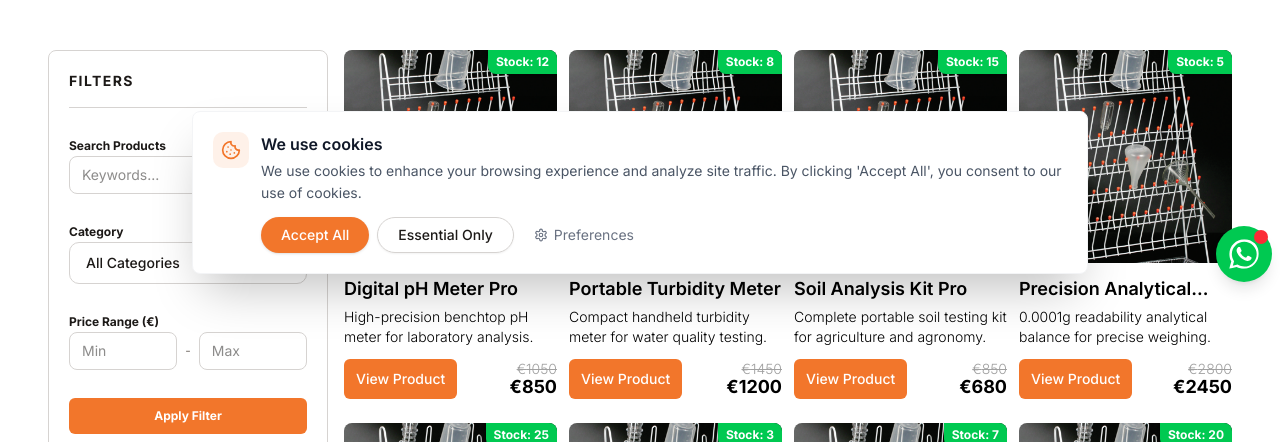
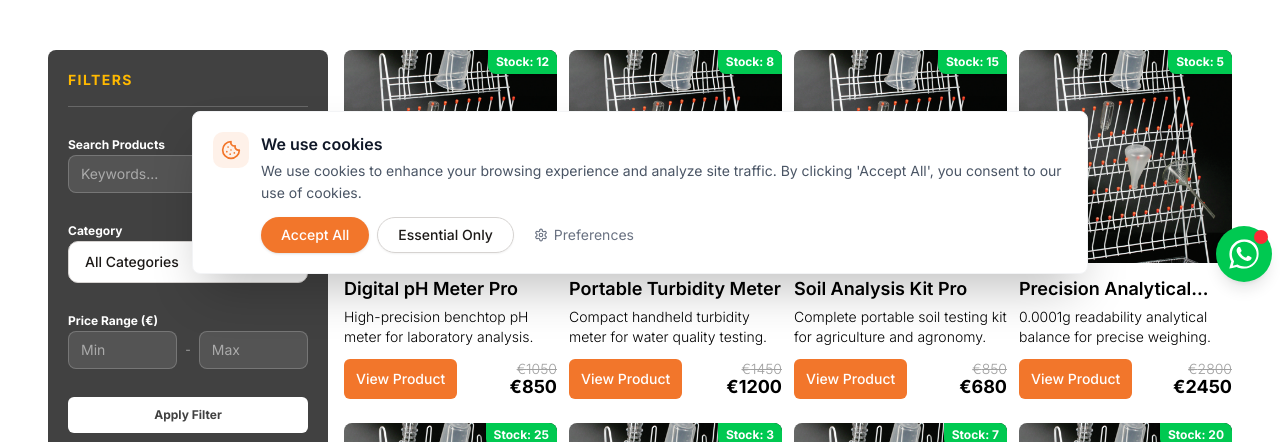
Before and after one commit to nouredotma/Univers-instrument, a Next.js app: page /products in a window 1280 px wide. Shown: the part 510-952 px from the top of the page. Built offline with nearby package versions, Linux system fonts and the light colour scheme.

Commit message:
first commit

```diff
--- a/components/search-filter.tsx
+++ b/components/search-filter.tsx
@@ -156,13 +156,13 @@ export default function SearchFilter({ onChange, initial }: Props) {
 
   return (
     <div className="w-full">
-      <div className="bg-white border border-border rounded-md px-3 py-4 lg:p-5 h-fit">
-        <h3 className="text-sm font-bold uppercase tracking-widest mb-4 lg:mb-6 border-b pb-3 lg:pb-4">Filters</h3>
+      <div className="bg-[#414141] rounded-md px-3 py-4 lg:p-5 h-fit">
+        <h3 className="text-sm font-bold uppercase tracking-widest mb-4 lg:mb-6 border-b border-white/20 pb-3 lg:pb-4 text-amber-400">Filters</h3>
 
         <div className="flex flex-col gap-4 lg:gap-6">
           {/* Search Bar */}
           <div className="space-y-2">
-            <label className="text-xs font-bold text-foreground">
+            <label className="text-xs font-bold text-white">
               Search Products
             </label>
             <input
@@ -170,7 +170,7 @@ export default function SearchFilter({ onChange, initial }: Props) {
               value={search}
               onChange={(e) => setSearch(e.target.value)}
               onKeyDown={(e) => e.key === 'Enter' && emit()}
-              className="w-full px-3 py-2 bg-background border border-border rounded-md text-xs md:text-sm focus:outline-none focus:ring-1 focus:ring-primary focus:border-primary transition-all"
+              className="w-full px-3 py-2 bg-white/10 border border-white/20 rounded-md text-xs md:text-sm text-white placeholder:text-white/50 focus:outline-none focus:ring-1 focus:ring-white/40 focus:border-white/40 transition-all"
               placeholder="Keywords..."
             />
           </div>
@@ -178,7 +178,7 @@ export default function SearchFilter({ onChange, initial }: Props) {
           <div className="grid grid-cols-2 lg:grid-cols-1 gap-3 lg:gap-6">
             {/* Condition / Category */}
             <div className="space-y-2">
-              <label className="text-xs font-bold text-foreground">
+              <label className="text-xs font-bold text-white">
                 Category
               </label>
               <FilterDropdown
@@ -191,7 +191,7 @@ export default function SearchFilter({ onChange, initial }: Props) {
 
             {/* Price Range */}
             <div className="space-y-2">
-              <label className="text-xs font-bold text-foreground">
+              <label className="text-xs font-bold text-white">
                 Price Range (€)
               </label>
               <div className="flex items-center gap-1.5 sm:gap-2">
@@ -199,15 +199,15 @@ export default function SearchFilter({ onChange, initial }: Props) {
                   type="number"
                   value={minPrice as any}
                   onChange={(e) => setMinPrice(e.target.value === "" ? "" : Number(e.target.value))}
-                  className="w-full px-2 sm:px-3 py-2 bg-background border border-border rounded-md text-xs md:text-sm focus:outline-none focus:ring-1 focus:ring-primary focus:border-primary transition-all min-w-0"
+                  className="w-full px-2 sm:px-3 py-2 bg-white/10 border border-white/20 rounded-md text-xs md:text-sm text-white placeholder:text-white/50 focus:outline-none focus:ring-1 focus:ring-white/40 focus:border-white/40 transition-all min-w-0"
                   placeholder="Min"
                 />
-                <span className="text-muted-foreground text-xs shrink-0">-</span>
+                <span className="text-white/50 text-xs shrink-0">-</span>
                 <input
                   type="number"
                   value={maxPrice as any}
                   onChange={(e) => setMaxPrice(e.target.value === "" ? "" : Number(e.target.value))}
-                  className="w-full px-2 sm:px-3 py-2 bg-background border border-border rounded-md text-xs md:text-sm focus:outline-none focus:ring-1 focus:ring-primary focus:border-primary transition-all min-w-0"
+                  className="w-full px-2 sm:px-3 py-2 bg-white/10 border border-white/20 rounded-md text-xs md:text-sm text-white placeholder:text-white/50 focus:outline-none focus:ring-1 focus:ring-white/40 focus:border-white/40 transition-all min-w-0"
                   placeholder="Max"
                 />
               </div>
@@ -219,14 +219,14 @@ export default function SearchFilter({ onChange, initial }: Props) {
             <button
               type="button"
               onClick={emit}
-              className="flex-1 inline-flex items-center justify-center gap-2 px-3 py-2.5 bg-primary text-white text-xs font-bold rounded-sm hover:bg-primary/90 transition-all cursor-pointer"
+              className="flex-1 inline-flex items-center justify-center gap-2 px-3 py-2.5 bg-white text-[#414141] text-xs font-bold rounded-sm hover:bg-white/90 transition-all cursor-pointer"
             >
               Apply Filter
             </button>
             <button
               type="button"
               onClick={reset}
-              className="flex-1 px-3 py-2.5 text-xs font-medium text-muted-foreground hover:text-foreground hover:bg-muted/50 border border-border lg:border-transparent rounded-sm cursor-pointer transition-all"
+              className="flex-1 px-3 py-2.5 text-xs font-medium text-white/60 hover:text-white hover:bg-white/10 border border-white/20 lg:border-transparent rounded-sm cursor-pointer transition-all"
             >
               Clear all
             </button>
```
